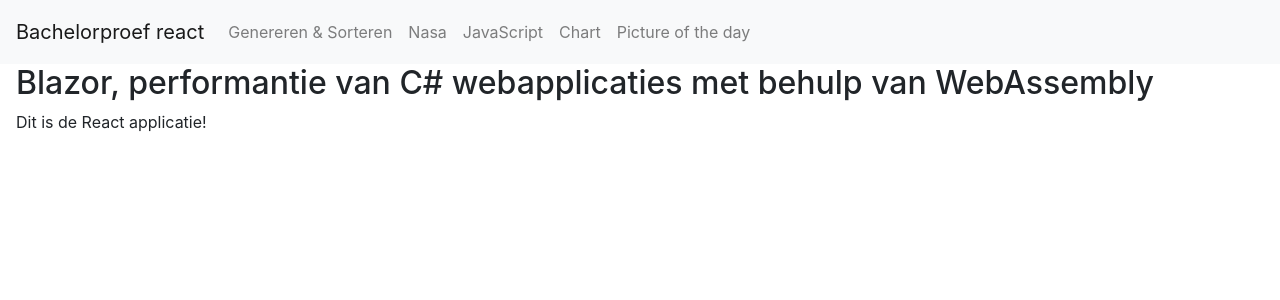
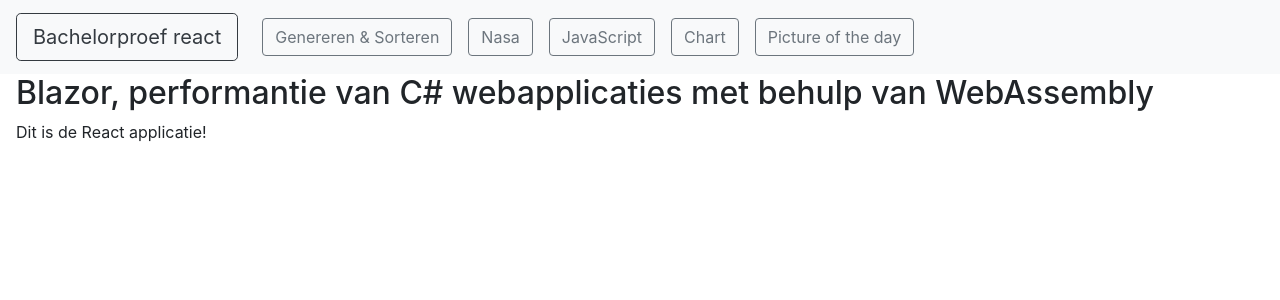
Before and after one commit to michielFR/bachelorproefreact, a React (Create React App) app: page / in a window 1280 px wide. Shown: the top 300 px of the page. Built offline with nearby package versions, Linux system fonts and the light colour scheme.

Commit message:
navigatie manier aangepast voor githubpages

```diff
--- a/src/App.js
+++ b/src/App.js
@@ -8,21 +8,19 @@ import Interop from './components/Interop';
 import Picofday from './components/Picofday';
 import 'bootstrap/dist/css/bootstrap.min.css';
 import Navigation from './components/Navigation';
-import { HashRouter as Router, Switch, Route } from 'react-router-dom';
+import { HashRouter as Router, Switch, Route, Link } from 'react-router-dom';
 
 function App() {
   return (
     <Router basename='/'>
       <div className="App">
         <Navigation />
-        <Switch>
         <Route path="/" exact component={Home} />
         <Route path="/sort" component={Sort} />
         <Route path="/nasa" component={Nasa} />
         <Route path="/picofday" component={Picofday} />
         <Route path="/chart" component={Chart} />
         <Route path="/interop" component={Interop} />
-        </Switch>
       </div>
     </Router>
   );
--- a/src/components/Navigation.js
+++ b/src/components/Navigation.js
@@ -1,28 +1,30 @@
 import '../App.css';
 import React from 'react';
 import { Navbar, Nav } from 'react-bootstrap';
+import { Link } from 'react-router-dom';
+
 
 function Navigation() {
   return (
     <Navbar bg="light" expand="lg">
-      <Navbar.Brand href="/">Bachelorproef react</Navbar.Brand>
+      <Navbar.Brand> <Link to="/" className="btn btn-lg btn-outline-dark">Bachelorproef react</Link></Navbar.Brand>
       <Navbar.Toggle aria-controls="basic-navbar-nav" />
       <Navbar.Collapse id="basic-navbar-nav">
         <Nav className="mr-auto">
-          <Nav.Link href="/sort">
-            Genereren & Sorteren
+          <Nav.Link>
+            <Link to="/sort" className="btn btn-outline-secondary">Genereren & Sorteren</Link>
           </Nav.Link>
-          <Nav.Link href="/nasa">
-            Nasa
+          <Nav.Link>
+            <Link to="/nasa" className="btn btn-outline-secondary">Nasa</Link>
           </Nav.Link>
-          <Nav.Link href="/interop">
-            JavaScript
+          <Nav.Link>
+            <Link to="/interop" className="btn btn-outline-secondary">JavaScript</Link>
           </Nav.Link>
-          <Nav.Link href="/chart">
-            Chart
+          <Nav.Link>
+            <Link to="/chart" className="btn btn-outline-secondary">Chart</Link>
           </Nav.Link>
-          <Nav.Link href="/picofday">
-            Picture of the day
+          <Nav.Link>
+            <Link to="/picofday" className="btn btn-outline-secondary">Picture of the day</Link>
           </Nav.Link>
         </Nav>
       </Navbar.Collapse>
```
Lines whose indentation alone changed are shown as unchanged.
